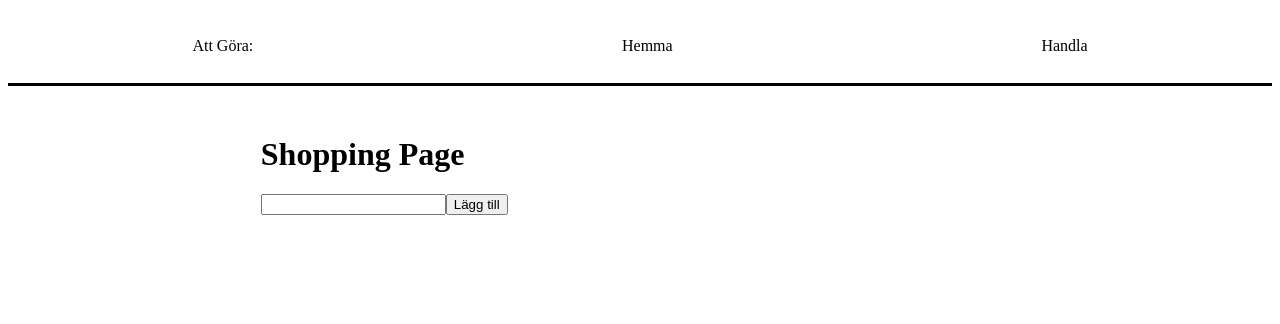
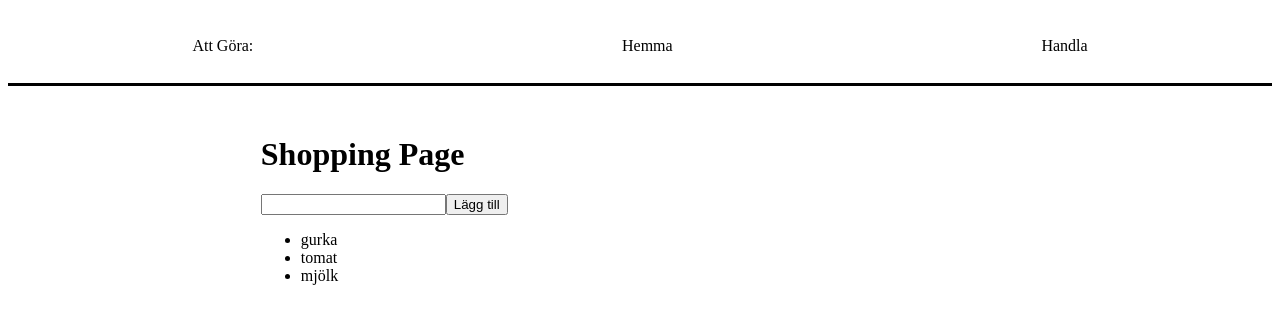
Before and after one commit to Ludde86/mongo_db-todo, a React (Create React App) app in the folder client/: page /shopping in a window 1280 px wide. Shown: the top 324 px of the page. Built offline with nearby package versions, Linux system fonts and the light colour scheme; the HTML template or start-up script is replaced by a standard one.

Commit message:
add ShoppingList.js

```diff
--- a/client/src/components/pages/Shopping.js
+++ b/client/src/components/pages/Shopping.js
@@ -1,11 +1,13 @@
 import React from 'react';
 import ShoppingForm from '../shopping/ShoppingForm';
+import ShoppingList from '../shopping/ShoppingList';
 
 const Shopping = () => {
 	return (
 		<div>
 			<h1>Shopping Page</h1>
 			<ShoppingForm />
+			<ShoppingList />
 		</div>
 	);
 };
--- a/client/src/components/shopping/ShoppingForm.js
+++ b/client/src/components/shopping/ShoppingForm.js
@@ -4,7 +4,11 @@ import axios from 'axios';
 const ShoppingForm = () => {
 	const [ message, setMessage ] = useState('');
 	const postShopping = async () => {
-		await axios.post('/postShopping');
+		try {
+			await axios.post('/postShopping');
+		} catch (error) {
+			console.error(error);
+		}
 	};
 	return (
 		<form onSubmit={postShopping}>
--- /dev/null
+++ b/client/src/components/shopping/ShoppingList.js
@@ -0,0 +1,28 @@
+import React, { useState } from 'react';
+
+const ShoppingList = () => {
+	const [ shoppingList, setShoppinList ] = useState([
+		{
+			id: 1,
+			message: 'gurka'
+		},
+		{
+			id: 2,
+			message: 'tomat'
+		},
+		{
+			id: 3,
+			message: 'mjölk'
+		}
+	]);
+
+	return (
+		<ul>
+			{shoppingList.map((item) => {
+				return <li key={item.id}>{item.message}</li>;
+			})}
+		</ul>
+	);
+};
+
+export default ShoppingList;
```
Also changed, not shown: client/src/components/shopping/ShoppingItem.js (added, +11 -0 lines).
